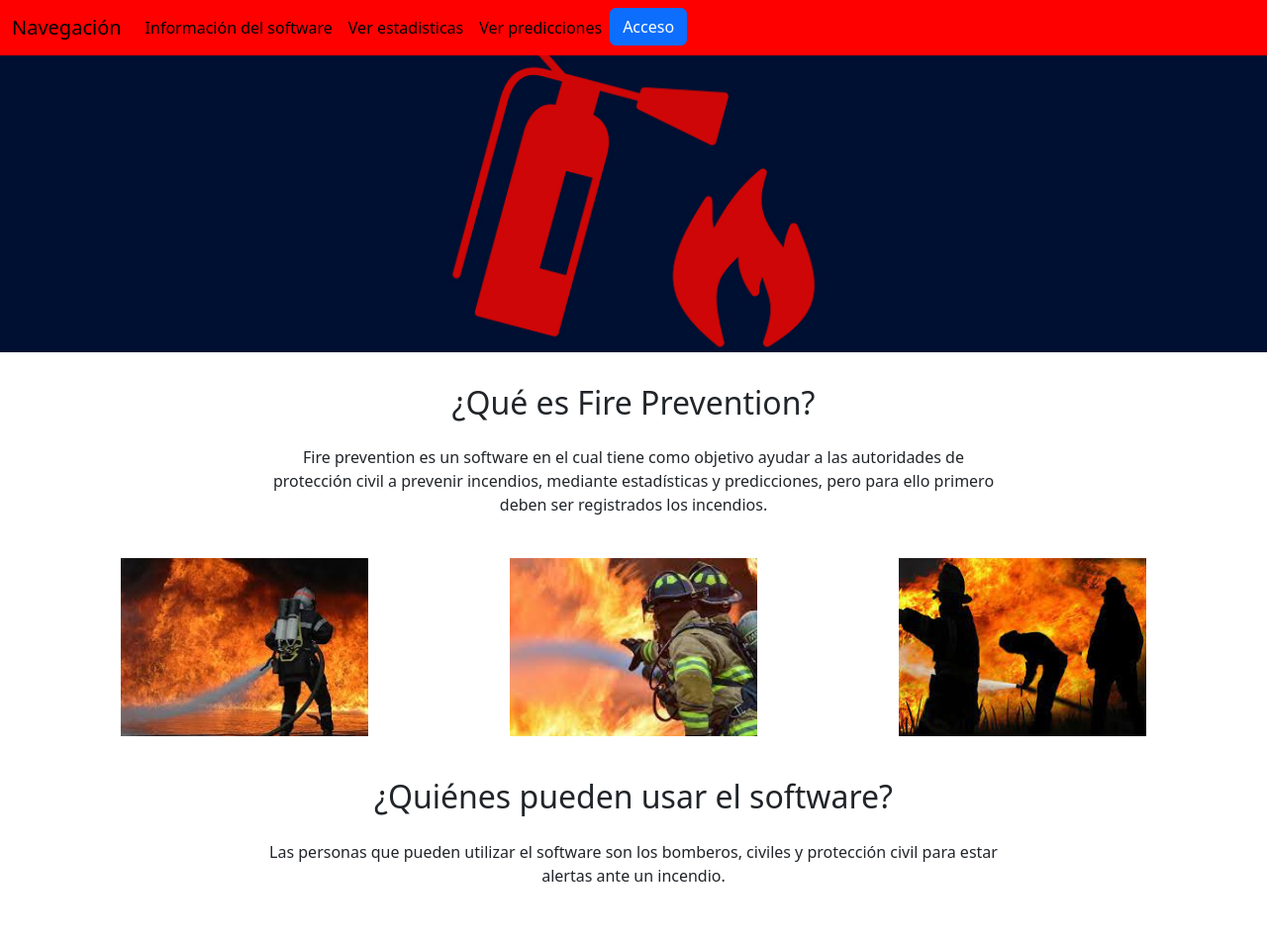
After one commit to Erwintm/FirePre-Web, a PHP site: page /index_publico.php in a window 1280 px wide. The commit adds this page. Shown: the whole page at 99% size. Run offline with PHP 8.4, Linux system fonts and the light colour scheme.

Commit message:
cambiiiiiiioooooos

```diff
--- a/Fire/vistas/acceso.php
+++ b/Fire/vistas/acceso.php
@@ -17,9 +17,9 @@
                 $_SESSION["super"] = $usuario->super;
 
                 if ($usuario->super) {
-                    header("Location: index.php");
+                    header("Location: index_privado.php");
                 } else {
-                    header("Location: usuario_home.php");
+                    header("Location: index_publico.php");
                 }
                 exit();
             } else {
--- /dev/null
+++ b/Fire/vistas/index_publico.php
@@ -0,0 +1,61 @@
+<!doctype html>
+<html lang="en">
+  <head>
+    <meta charset="utf-8">
+    <meta name="viewport" content="width=device-width, initial-scale=1">
+    <title>Inicio</title>
+    <link rel="stylesheet" href="../estilos/estilos.css">
+    <link href="https://cdn.jsdelivr.net/npm/bootstrap@5.3.3/dist/css/bootstrap.min.css" rel="stylesheet" integrity="sha384-QWTKZyjpPEjISv5WaRU9OFeRpok6YctnYmDr5pNlyT2bRjXh0JMhjY6hW+ALEwIH" crossorigin="anonymous">
+  </head>
+  <body>
+    <nav class="navbar navbar-expand-lg nav-link  "  style="background-color: red;">
+  <div class="container-fluid ">
+    <a class="navbar-brand" href="#">Navegación</a>
+
+    <div class="collapse navbar-collapse" id="navbarSupportedContent">
+      <ul class="navbar-nav me-auto mb-2 mb-lg-0">
+        <li class="nav-item">
+          <a class="nav-link active" aria-current="page" href="infoSoft.php">Información del software</a>
+        </li>
+
+
+        <li class="nav-item">
+          <a class="nav-link active" aria-disabled="true" href="verEstadisticas.php">Ver estadisticas</a>
+        </li>
+
+        <li class="nav-item">
+            <a class="nav-link active" aria-disabled="true" href="verPredicciones.php">Ver predicciones</a>
+        </li>
+
+        <form action="">
+          <button class="btn btn-primary" type="submit" formaction="acceso.php">Acceso</button>
+        </form>
+      </ul>
+
+    </div>
+  </div>
+</nav>
+
+
+
+    <div id="portada">
+
+    </div>
+    <div class="content">
+        <h2>¿Qué es Fire Prevention?</h2>
+        <p>Fire prevention es un software en el cual tiene como objetivo ayudar a las autoridades de protección civil a prevenir incendios, mediante estadísticas y predicciones, pero para ello primero deben ser registrados los incendios.</p>
+        <div class="images">
+            <div id="im1"></div>
+            <div id="im2"></div>
+            <div id="im3"></div>
+        </div>
+        <h2>¿Quiénes pueden usar el software?</h2>
+        <p>Las personas que pueden utilizar el software son los bomberos, civiles y protección civil para estar alertas ante un incendio.</p>
+    </div>
+
+
+
+
+
+  </body>
+</html>
--- a/Fire/vistas/registrarIncendio.php
+++ b/Fire/vistas/registrarIncendio.php
@@ -26,7 +26,7 @@ if ($_SERVER["REQUEST_METHOD"] == "POST") {
 
     // Mostrar mensaje según resultado
     if ($resultado > 0) {
-        echo "<script>alert('Incendio registrado correctamente'); window.location.href = 'index.php';</script>";
+        echo "<script>alert('Incendio registrado correctamente'); window.location.href = 'index_privado.php';</script>";
         exit;
     } else {
         echo "<script>alert('Error al registrar el incendio');</script>";
```
Also changed, not shown: Fire/vistas/index_privado.php (renamed from Fire/vistas/index.php, +5 -3 lines), Fire/vistas/verEstadisticas.php (+4 -3 lines).
